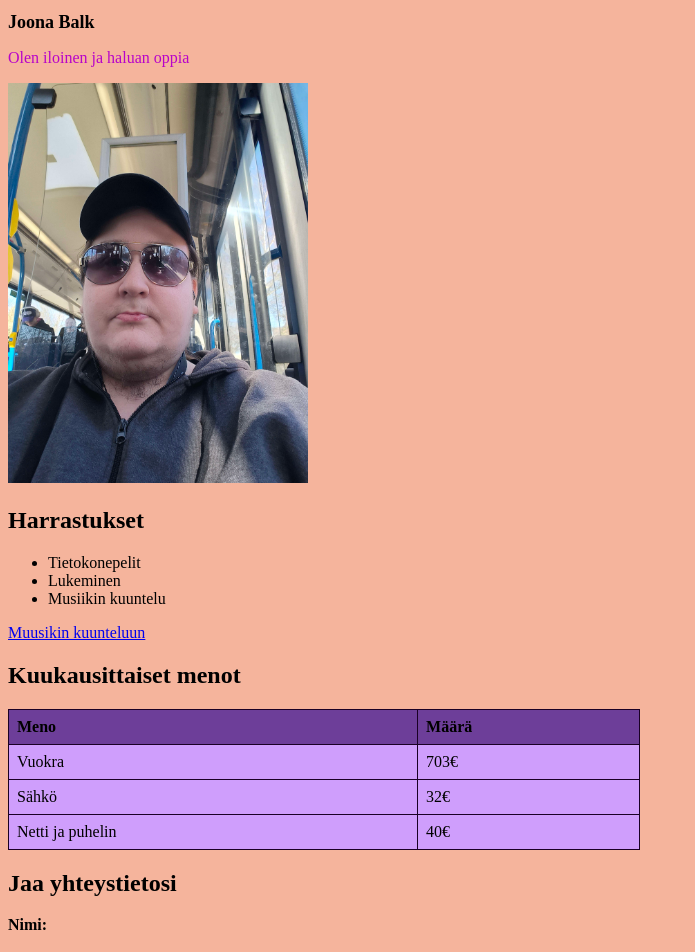
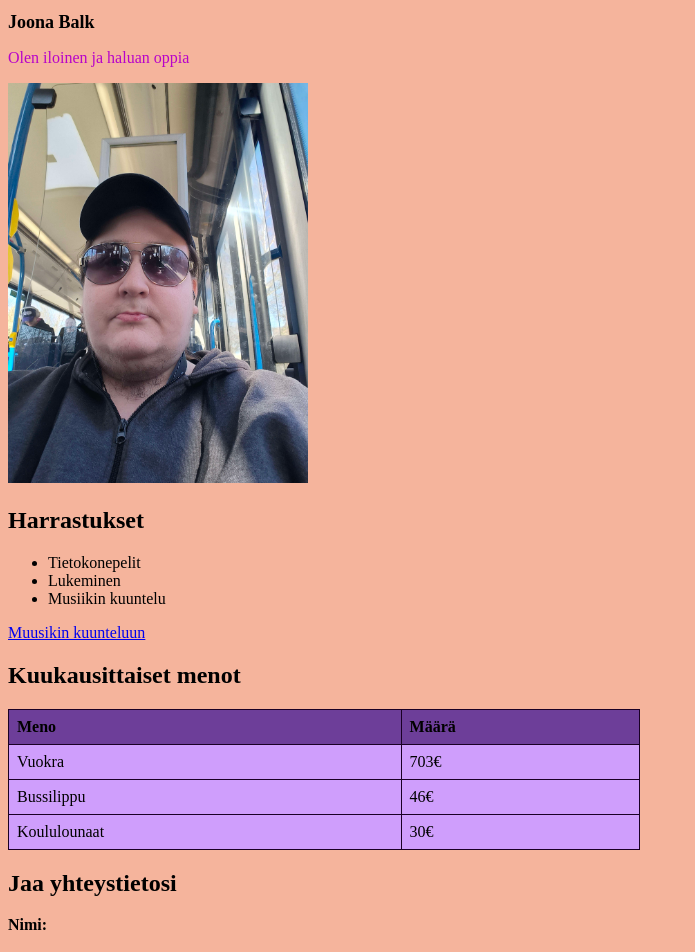
Before and after one commit to JooBee7/Websivustot, a plain HTML site: page WS02_CSS/index.html in a window 1280 px wide. Shown: the top 952 px of the page, without its empty margins (0-695 px from the left). Drawn offline with Linux system fonts and the light colour scheme.

Commit message:
Update index.html

```diff
--- a/WS02_CSS/index.html
+++ b/WS02_CSS/index.html
@@ -7,7 +7,7 @@
   <body>
     <h1>Joona Balk</h1>
     <p>Olen iloinen ja haluan oppia</p>
-    <img src="./kuvat/omakuva.jpg" alt="Kuva sivuston tekijästä" width="300" height="400">
+    <img src="./Kuvat/omakuva.jpg" alt="Kuva sivuston tekijästä" width="300" height="400">
     <h2>Harrastukset</h2>
     <ul>
       <li>Tietokonepelit</li>
@@ -26,12 +26,12 @@
         <td>703€</td>
       </tr>
       <tr>
-        <td>Sähkö</td>
-        <td>32€</td>
+        <td>Bussilippu</td>
+        <td>46€</td>
       </tr>
       <tr>
-        <td>Netti ja puhelin</td>
-        <td>40€</td>
+        <td>Koululounaat</td>
+        <td>30€</td>
       </tr>
     </table>
     <h2>Jaa yhteystietosi</h2>
```
